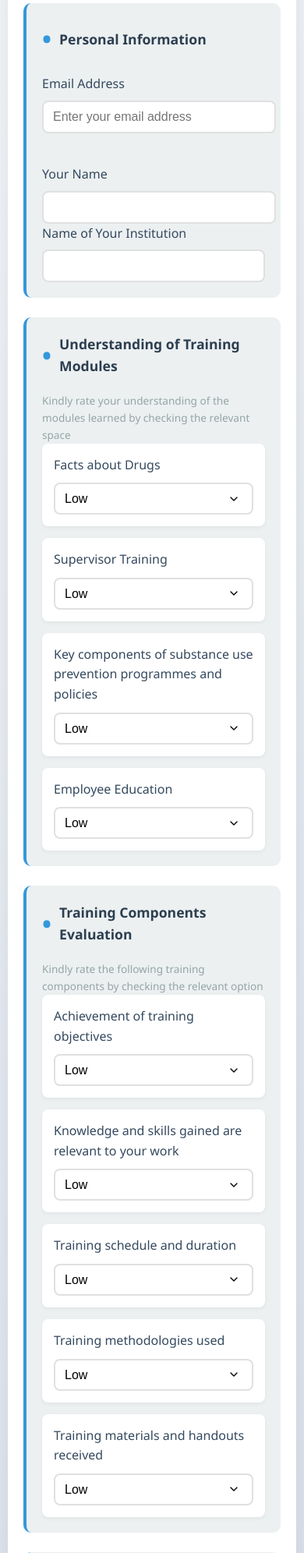
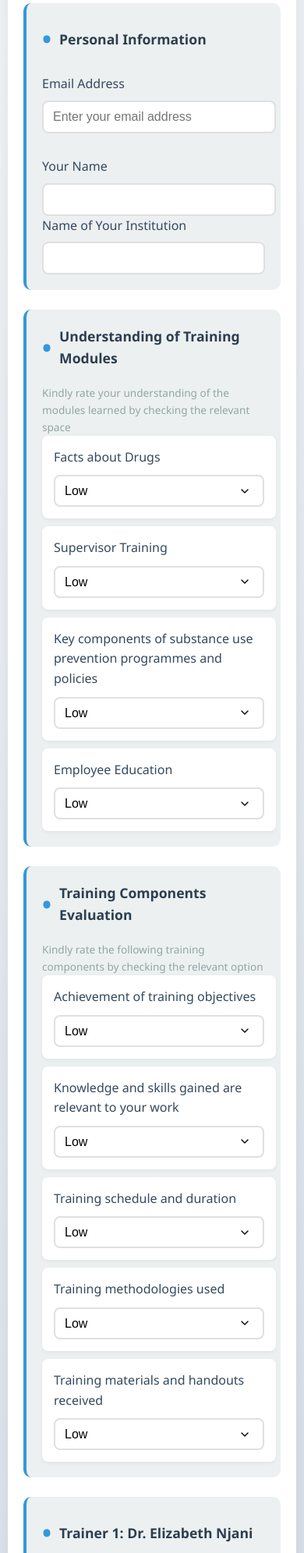
Before and after one commit to tchasinga/formfornacadadata, a PHP site: page /workplace_based_prevention_interventions/index.php in a window 390 px wide. Shown: the part 168-2160 px from the top of the page at 78% size. Run offline with PHP 8.4, Linux system fonts and the light colour scheme.

Commit message:
Refactor CSS styles in index.php and workplace prevention form to enhance layout and responsiveness, including adjustments to grid display and spacing for personal information sections.

```diff
--- a/index.php
+++ b/index.php
@@ -244,8 +244,8 @@ if ($_SERVER["REQUEST_METHOD"] == "POST") {
         }
 
         .form-section {
-            margin-bottom: 30px;
-            padding-bottom: 20px;
+            max-width: 100%;
+            margin: 0 auto;
             border-bottom: 1px solid #eee;
         }
 
--- a/workplace_based_prevention_interventions/index.php
+++ b/workplace_based_prevention_interventions/index.php
@@ -311,7 +311,7 @@ if ($_SERVER["REQUEST_METHOD"] == "POST") {
         .personalinformation{
             display: grid;
             grid-template-columns: repeat(auto-fill, minmax(300px, 1fr));
-            gap: 20px;
+            gap: 10px;
         }
 
         .form-section h3::before {
@@ -438,7 +438,7 @@ if ($_SERVER["REQUEST_METHOD"] == "POST") {
             background: white;
             padding: 15px;
             border-radius: 8px;
-            margin-bottom: 15px;
+            /* margin-bottom: 15px; */
             box-shadow: 0 2px 5px rgba(0,0,0,0.05);
         }
 
@@ -491,6 +491,13 @@ if ($_SERVER["REQUEST_METHOD"] == "POST") {
                 font-size: 1.1rem;
             }
 
+            .personalinformation{
+            display: grid;
+            grid-template-columns:(1fr, 1fr);
+            gap: 10px;
+            width: 100%;
+        }
+
             input[type="email"],
             input[type="text"],
             select,
@@ -538,7 +545,8 @@ if ($_SERVER["REQUEST_METHOD"] == "POST") {
                     <h3>Understanding of Training Modules</h3>
                     <p class="form-hint">Kindly rate your understanding of the modules learned by checking the relevant space</p>
 
-                    <div class="rating-item">
+                   <div class="personalinformation">
+                   <div class="rating-item">
                         <p>Facts about Drugs</p>
                         <select name="result_of" required>
                             <option value="Low">Low</option>
@@ -577,11 +585,14 @@ if ($_SERVER["REQUEST_METHOD"] == "POST") {
                             <option value="Excellent">Excellent</option>
                         </select>
                     </div>
+                   </div>
                 </div>
 
                 <div class="form-section">
                     <h3>Training Components Evaluation</h3>
                     <p class="form-hint">Kindly rate the following training components by checking the relevant option</p>
+
+                    <div class="personalinformation">
 
                     <div class="rating-item">
                         <p>Achievement of training objectives</p>
@@ -632,10 +643,14 @@ if ($_SERVER["REQUEST_METHOD"] == "POST") {
                             <option value="Excellent">Excellent</option>
                         </select>
                     </div>
+
+                    </div>
                 </div>
 
                 <div class="form-section">
                     <h3>Trainer 1: Dr. Elizabeth Njani</h3>
+
+                    <div class="personalinformation">
 
                     <div class="rating-item">
                         <p>Trainer was well prepared</p>
@@ -686,10 +701,14 @@ if ($_SERVER["REQUEST_METHOD"] == "POST") {
                             <option value="Strongly disagree">Strongly disagree</option>
                         </select>
                     </div>
+
+                    </div>
                 </div>
 
                 <div class="form-section">
                     <h3>Trainer 2: Diana Ouma</h3>
+
+                    <div class="personalinformation">
 
                     <div class="rating-item">
                         <p>Trainer was well prepared</p>
@@ -739,6 +758,8 @@ if ($_SERVER["REQUEST_METHOD"] == "POST") {
                             <option value="Disagree">Disagree</option>
                             <option value="Strongly disagree">Strongly disagree</option>
                         </select>
+                    </div>
+
                     </div>
                 </div>
 
```
